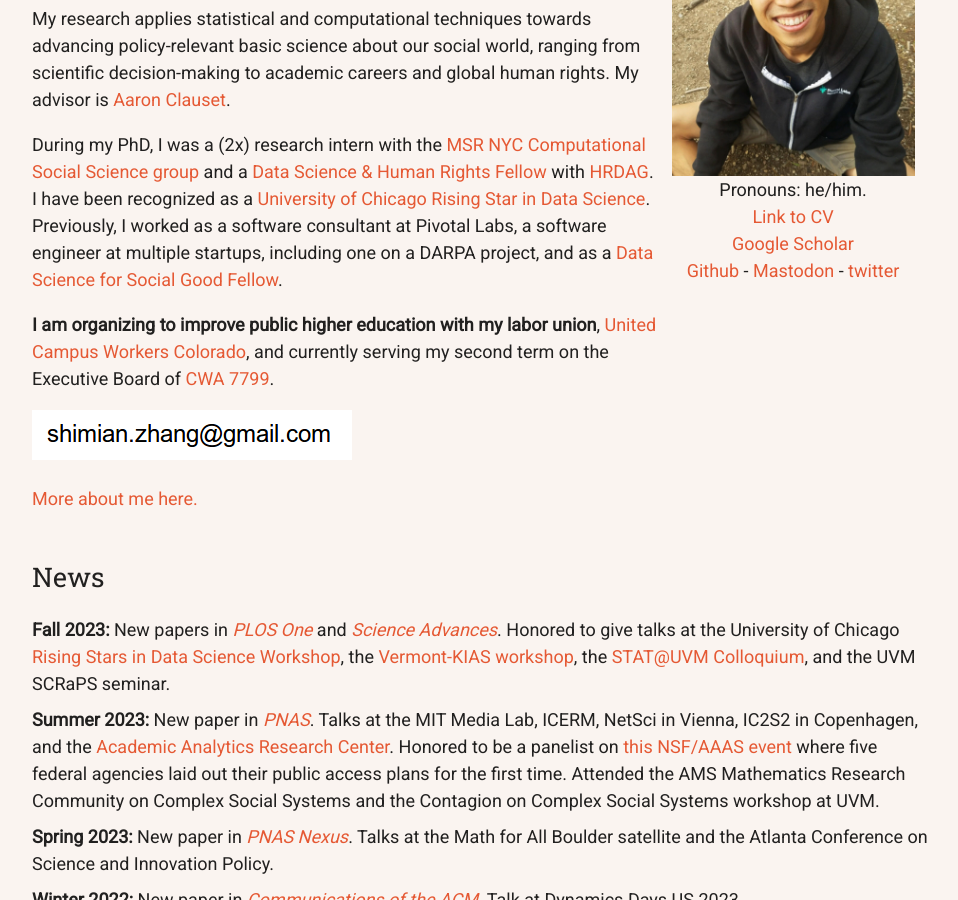
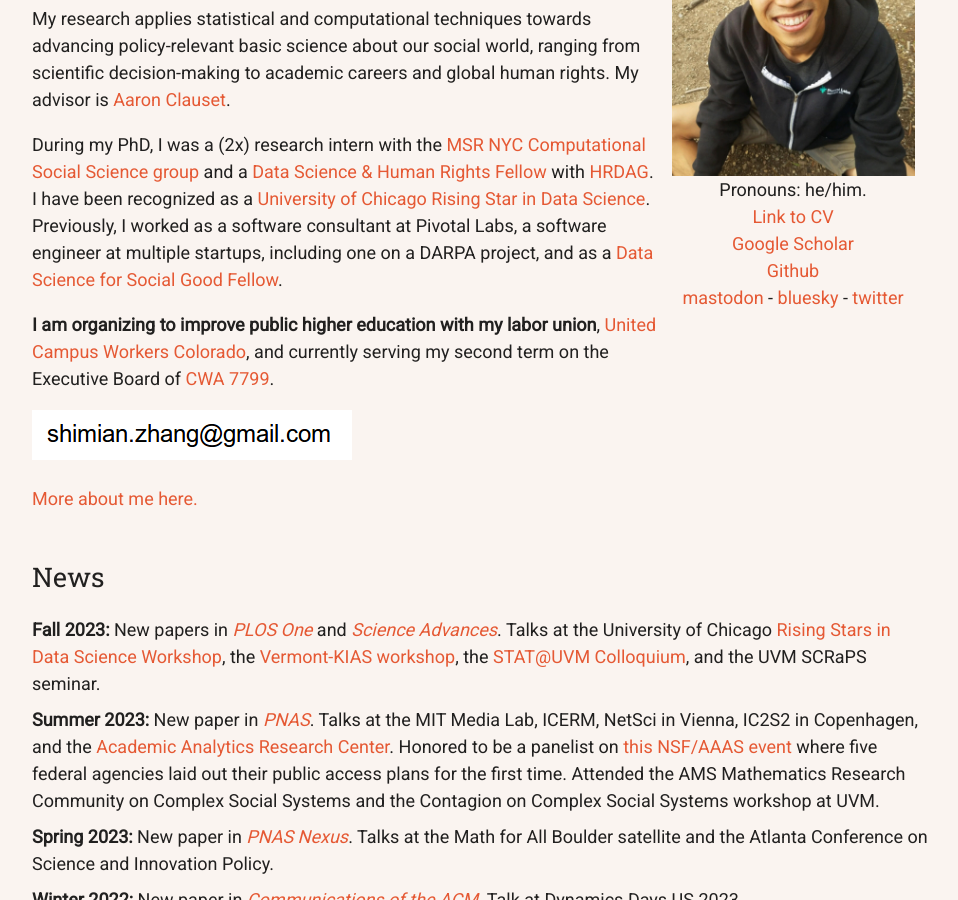
Before and after one commit to samzhang111/samzhang111.github.io, a Jekyll site: the page built from index.html, in a window 1280 px wide and 900 px high, scrolled down 254 px. Shown: the whole window, without its empty margins (160-1118 px from the left). Built offline with Jekyll 4.4.1, drawn with Linux system fonts in a browser that asks for light colours; nearby versions of some CDN libraries.

Commit message:
social links, footer

```diff
--- a/_layouts/default.html
+++ b/_layouts/default.html
@@ -8,8 +8,7 @@
   <p>
   <div id="tail">
       <a href="/">Homepage</a> -
-      <a href="https://github.com/samzhang111" target="_blank" data-goatcounter-click="ext-github">Github</a> -
-      <a href="https://twitter.com/_szhang" target="_blank" data-goatcounter-click="ext-twitter">twitter</a>
+      <a href="https://github.com/samzhang111" target="_blank" data-goatcounter-click="ext-github">Github</a>
   </div>
 
 </div>
--- a/index.html
+++ b/index.html
@@ -42,8 +42,11 @@
         <a href="https://scholar.google.com/citations?user=PBxD9qIAAAAJ&hl=en" target="_blank" data-goatcounter-click="ext-google-scholar">Google Scholar</a>
     </div>
     <div>
-        <a href="https://github.com/samzhang111" target="_blank" data-goatcounter-click="ext-github">Github</a> -
-        <a href="https://fediscience.org/web/@sz" target="_blank" rel="me" data-goatcounter-click="ext-mastodon">Mastodon</a> -
+        <a href="https://github.com/samzhang111" target="_blank" data-goatcounter-click="ext-github">Github</a>
+    </div>
+    <div>
+        <a href="https://fediscience.org/web/@sz" target="_blank" rel="me" data-goatcounter-click="ext-mastodon">mastodon</a> -
+        <a href="https://bsky.app/profile/samzhang.bsky.social" target="_blank" data-goatcounter-click="ext-bluesky">bluesky</a> -
         <a href="https://twitter.com/_szhang" target="_blank" data-goatcounter-click="ext-twitter">twitter</a>
     </div>
 </span>
@@ -53,7 +56,7 @@
 <div id='recent' class="vertical-section">
           <div class="sectitle">News</div>
           <ul>
-              <li><b>Fall 2023:</b> New papers in <a target="_blank" href="https://doi.org/10.1371/journal.pone.0290534"><em>PLOS One</em></a> and <a target="_blank" href="https://www.science.org/doi/10.1126/sciadv.adi2205"><em>Science Advances</em></a>. Honored to give talks at the University of Chicago <a href="https://datascience.uchicago.edu/research/postdoctoral-programs/rising-stars/#description" target="_blank">Rising Stars in Data Science Workshop</a>, the <a
+              <li><b>Fall 2023:</b> New papers in <a target="_blank" href="https://doi.org/10.1371/journal.pone.0290534"><em>PLOS One</em></a> and <a target="_blank" href="https://www.science.org/doi/10.1126/sciadv.adi2205"><em>Science Advances</em></a>. Talks at the University of Chicago <a href="https://datascience.uchicago.edu/research/postdoctoral-programs/rising-stars/#description" target="_blank">Rising Stars in Data Science Workshop</a>, the <a
                       href="https://vermontcomplexsystems.org/events/vermont-kias/" target="_blank">Vermont-KIAS workshop</a>, the <a href="https://site.uvm.edu/statatuvm/seminars/" target="_blank">STAT@UVM Colloquium</a>, and the UVM SCRaPS
                   seminar.</li>
 
```
